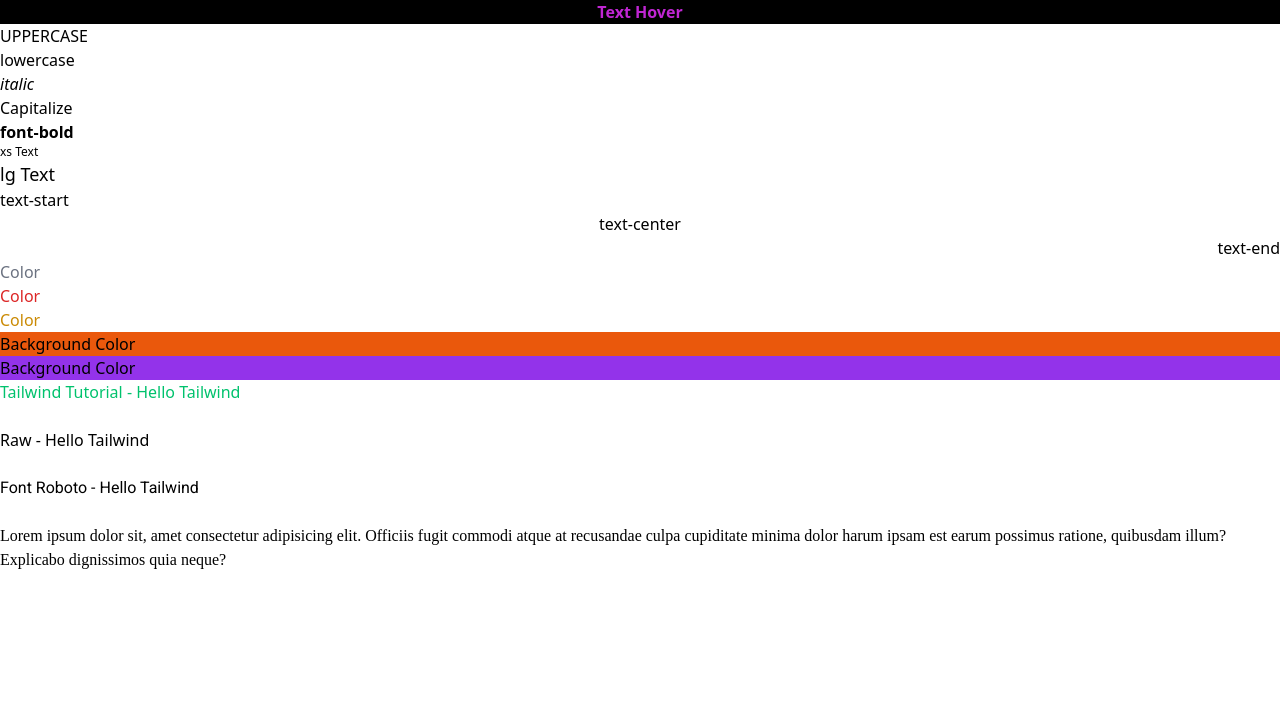
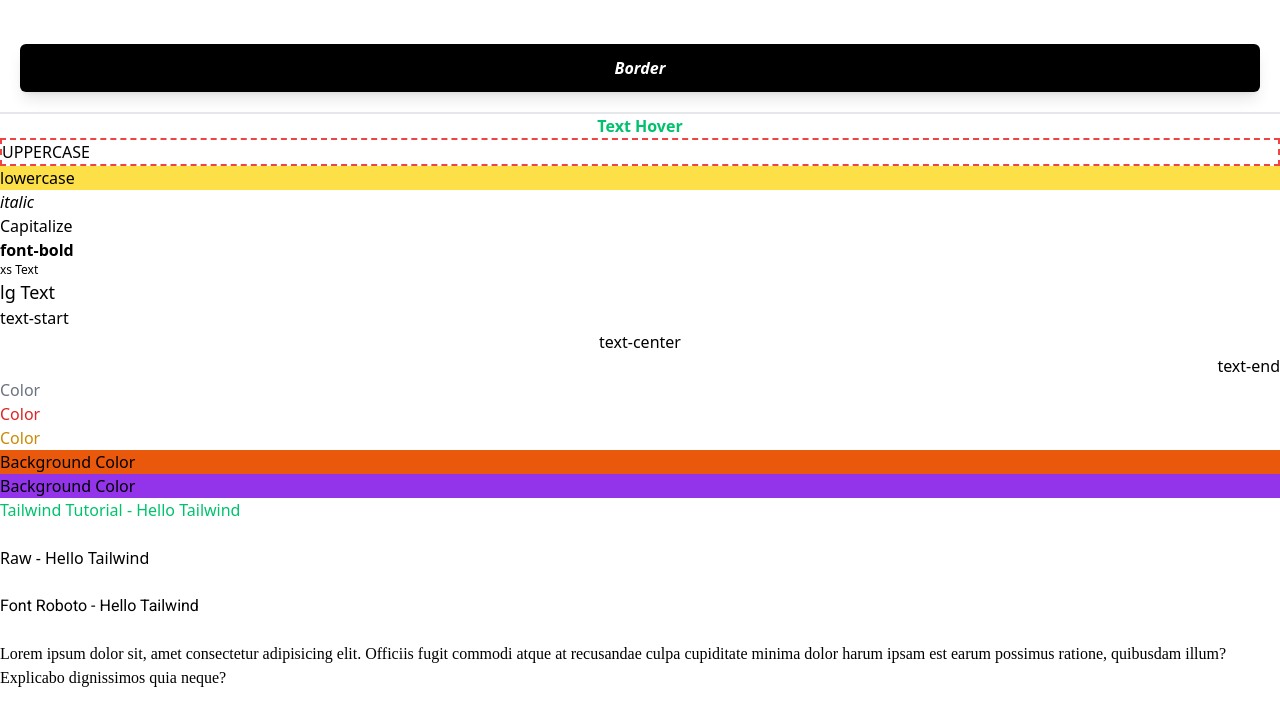
Before and after one commit to oznozder/Javascript_ilk_proje, a website: page İndex.html in a window 1280 px wide. Drawn offline with nearby package versions, Linux system fonts and the light colour scheme; a web font is replaced by a local one.

Commit message:
Adjust borders and padding

```diff
--- a/İndex.html
+++ b/İndex.html
@@ -32,10 +32,15 @@
 </head>
 <body>
     <!-- Start Code -->
+    <!-- Border, Rounded, Shadow, Margin, Padding -->
+    <br>
+   <p class="border-3 border-blue-700 m-5 p-3 text-center bg-black shadow-lg rounded-md text-white hover:bg-white hover:text-purple-500 italic font-bold">Border</p>
+   <hr>
+   <hr>
      <!-- TEXT -->
      <p class="text-tutorialFont-green hover:text-fuchsia-600 hover:bg-black text-center font-bold">Text Hover</p>
-      <p class="uppercase">uppercase</p>
-      <p class="lowercase">lowercase</p>
+      <p class="uppercase border-2 border-dashed border-red-500">uppercase</p>
+      <p class="lowercase bg-yellow-300">lowercase</p>
       <p class="italic">italic</p>
       <p class="capitalize">capitalize</p>
       <p class="font-bold">font-bold</p>
```
